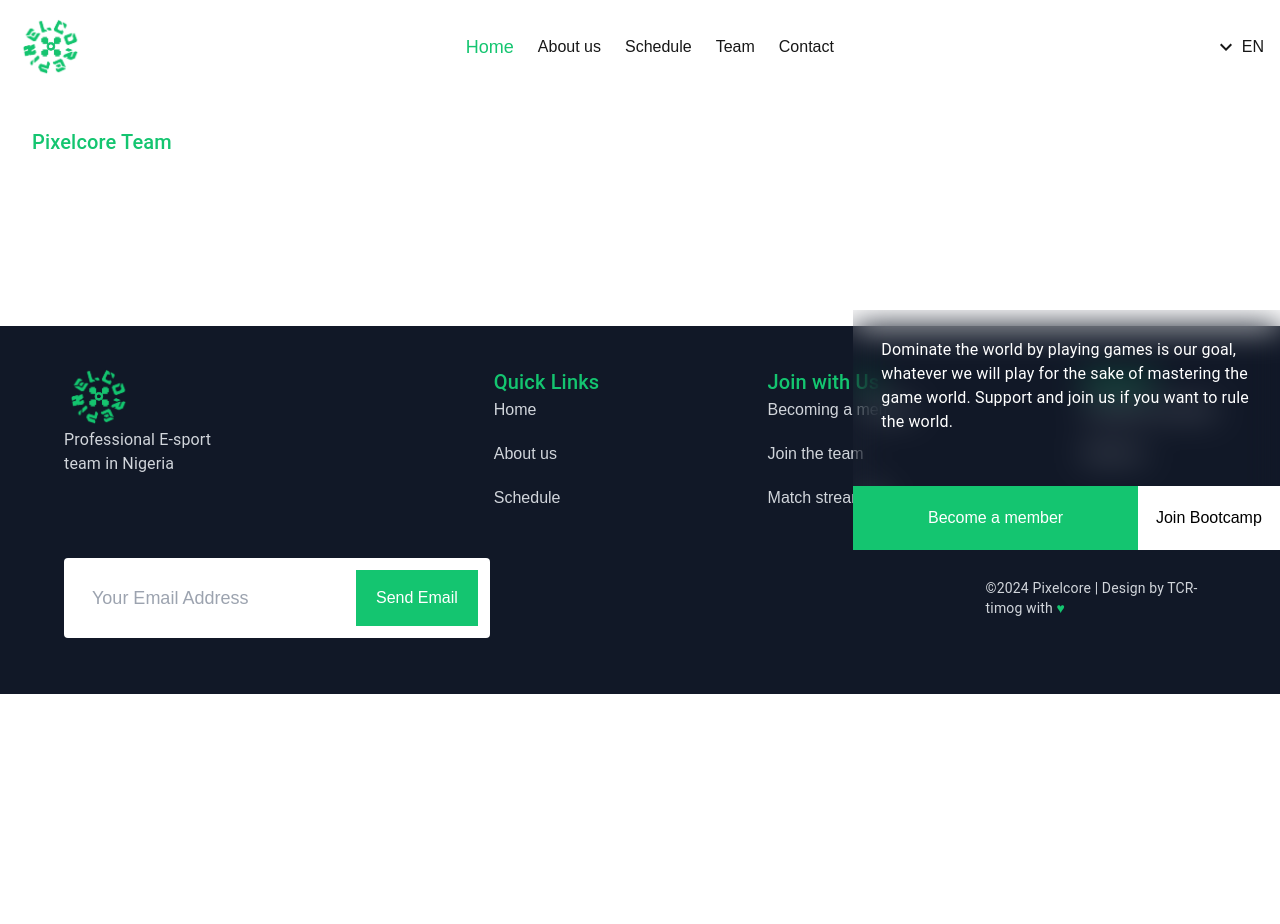
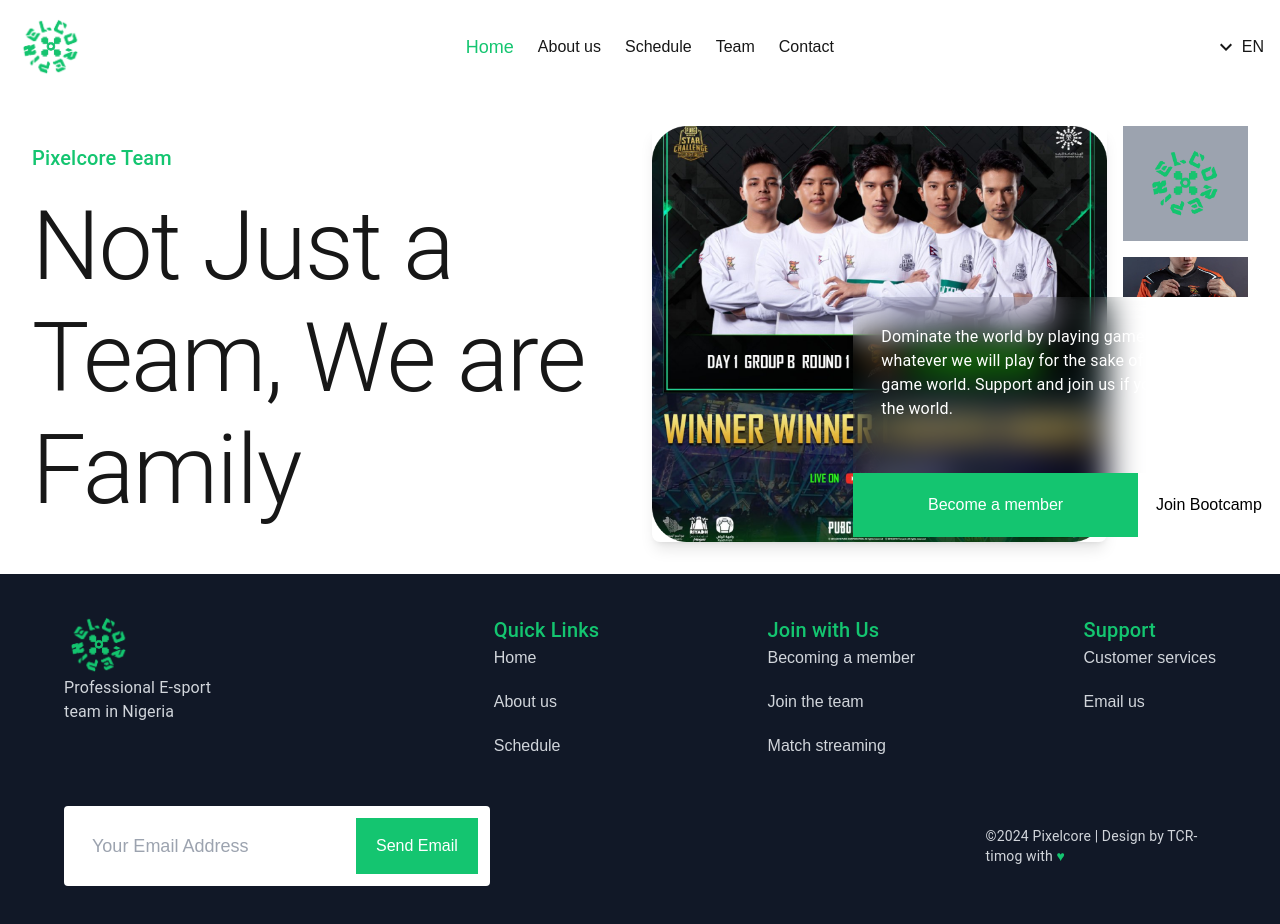
Before and after one commit to djtimog/pixelcore-gaming, a Next.js app: page / in a window 1280 px wide. Shown: the top 924 px of the page. Before the commit the page ends 800 px from the top, so only its background shows below. Built offline with nearby package versions, Linux system fonts and the light colour scheme.

Commit message:
working on th ehreo section added herogroup and captain images

```diff
--- a/app/_component/hero-section/index.tsx
+++ b/app/_component/hero-section/index.tsx
@@ -1,24 +1,52 @@
 import React from 'react';
 import { Box, Typography, Button } from '@mui/material';
 import Image from 'next/image';
+import Logo from "@/public/logo.png";
+import HeroImage from "@/public/hero-group.png";
+import captainImage from "@/public/captain.png";
+// import { motion } from 'framer-motion';
+import Link from 'next/link';
 
 const Hero = () => {
   return (
     <Box
-      className="relative flex flex-col lg:flex-row items-center text-center lg:text-left p-8 text-white space-y-4 lg:space-y-0 lg:space-x-6"
+      className="relative flex flex-col lg:flex-row items-center text-center lg:text-left p-8 space-y-4 lg:space-y-0 lg:space-x-6"
     >
       {/* Left Side Text */}
       <Box className="lg:w-1/2 space-y-4">
         <Typography variant="h6" className="text-[#14C570] font-semibold">
           Pixelcore Team
         </Typography>
-        <h1 className="text-5xl font-bold leading-tight">
+        <Typography variant="h1" className="text-5xl font-bold leading-tight">
           Not Just a Team, We are Family
-        </h1>
-
+        </Typography>
+      </Box>
+      <Box className="flex space-x-4 lg:w-1/2 flex justify-center lg:justify-end">
+        <Box className="">
+          <Image
+            src={HeroImage}
+            alt="Pixelcore Gaming Esport Team (Team Core)"
+            className="w-full max-w-md lg:max-w-lg shadow-lg rounded-lg"
+          />
+        </Box>
+        <Box>
+          <Box className="flex md:flex-col md:space-y-4 items-center">
+            <div className="flex items-center justify-center bg-gray-400 p-5 h-1/3 w-full">
+              <Image src={Logo} alt="Logo" width={100} height={80} />
+            </div>
+            <div className="flex items-center justify-center bg-gray-400 p-5 h-1/3 relative w-full">
+              <Image
+                src={captainImage}
+                alt="captain image"
+                className="object-cover w-full h-full"
+                layout="fill"
+              />
+            </div>
+          </Box>
+          <Box>
             <div className="md:absolute w-full sm:w-1/2 md:w-1/3 bg-opacity-50 backdrop-blur-lg md:right-0">
                 <div className='p-7'>
-                <Typography className="leading-relaxed">
+                    <Typography className="leading-relaxed text-white">
                         Dominate the world by playing games is our goal, whatever we will play for the sake of mastering the game world. Support and join us if you want to rule the world.
                     </Typography>
                 </div>
@@ -36,15 +64,8 @@ const Hero = () => {
                 </div>
             </div>
           </Box>
-
-      {/* Right Side Image */}
-      {/* <Box className="lg:w-1/2 flex justify-center lg:justify-end">
-        <Image
-          src="/path/to/your-image.png" // Update this path to your image
-          alt="Bee Esport Team"
-          className="w-full max-w-md lg:max-w-lg shadow-lg rounded-lg"
-        />
-      </Box> */}
+        </Box>
+      </Box>
     </Box>
   );
 };
```
Also changed, not shown: public/captain.png (added), public/hero-group.png (added). Lines whose indentation alone changed are shown as unchanged.
